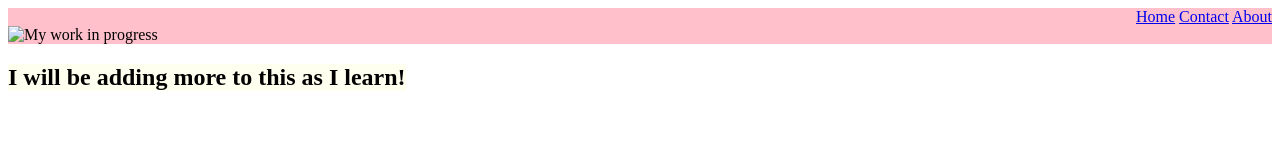
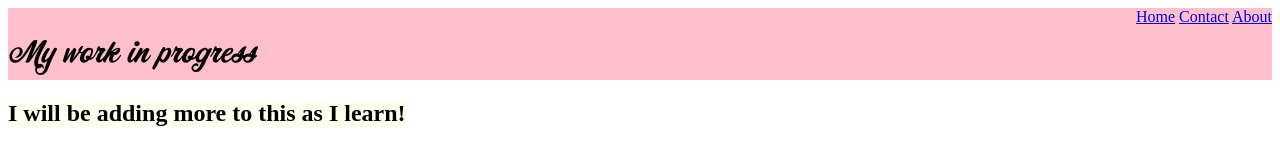
Before and after one commit to becjohnson/HTML-Recap, a plain HTML site: page Index.html in a window 1280 px wide. Shown: the top 160 px of the page. Drawn offline with Linux system fonts and the light colour scheme; grey boxes are pictures that could not be loaded.

Commit message:
Revision Commit

```diff
--- a/LandingPage.html
+++ b/Index.html
@@ -10,7 +10,7 @@
             <a href="../contact.html">Contact</a>
             <a href="../about.html">About</a>
             </nav>
-            <img src="../HTMLRecap/Assets/Workinprogress.png"
+            <img src="./Assets/Workinprogress.png"
             alt="My work in progress"
             width="250" height="50"></div>
 
```
Also changed, not shown: About.html (deleted).
